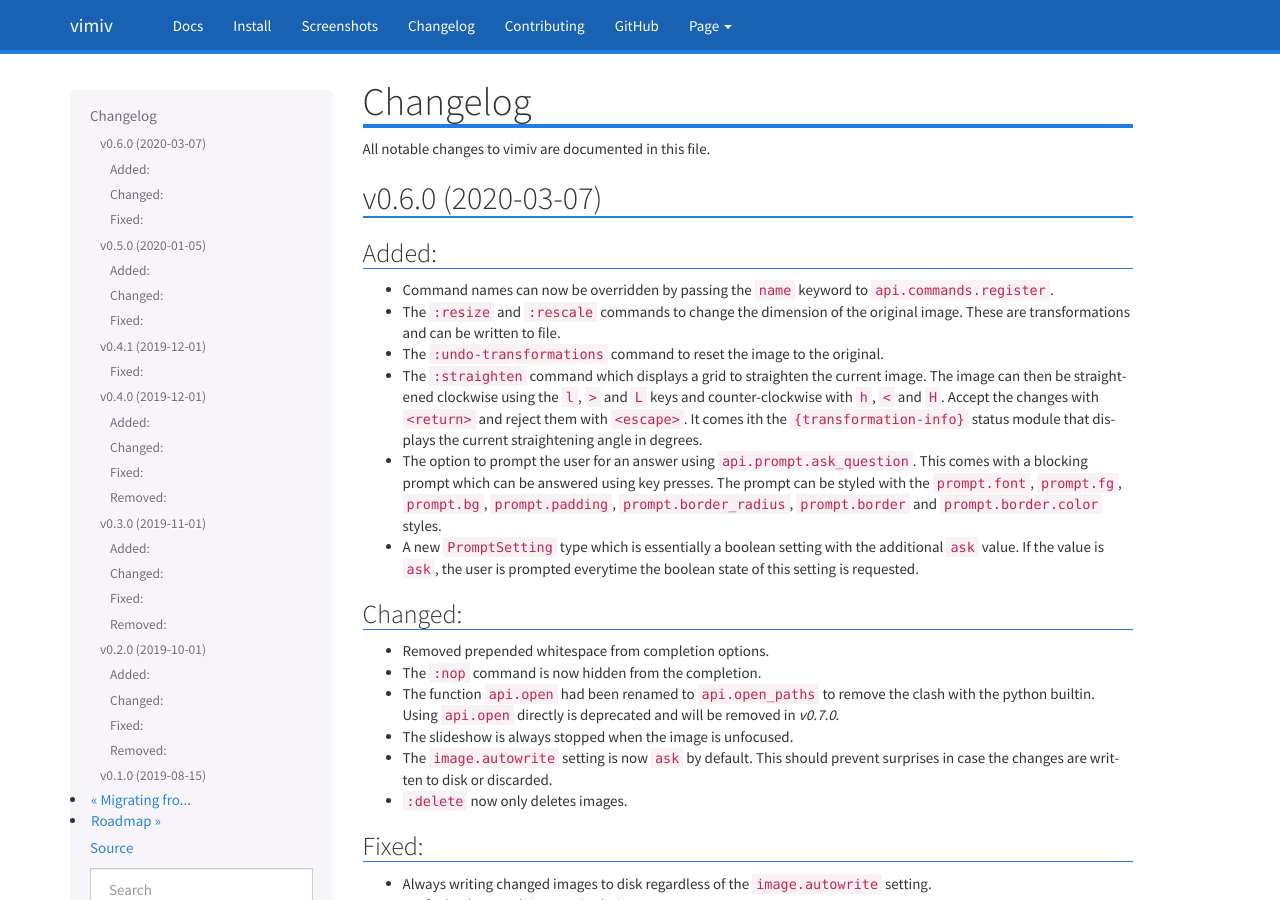
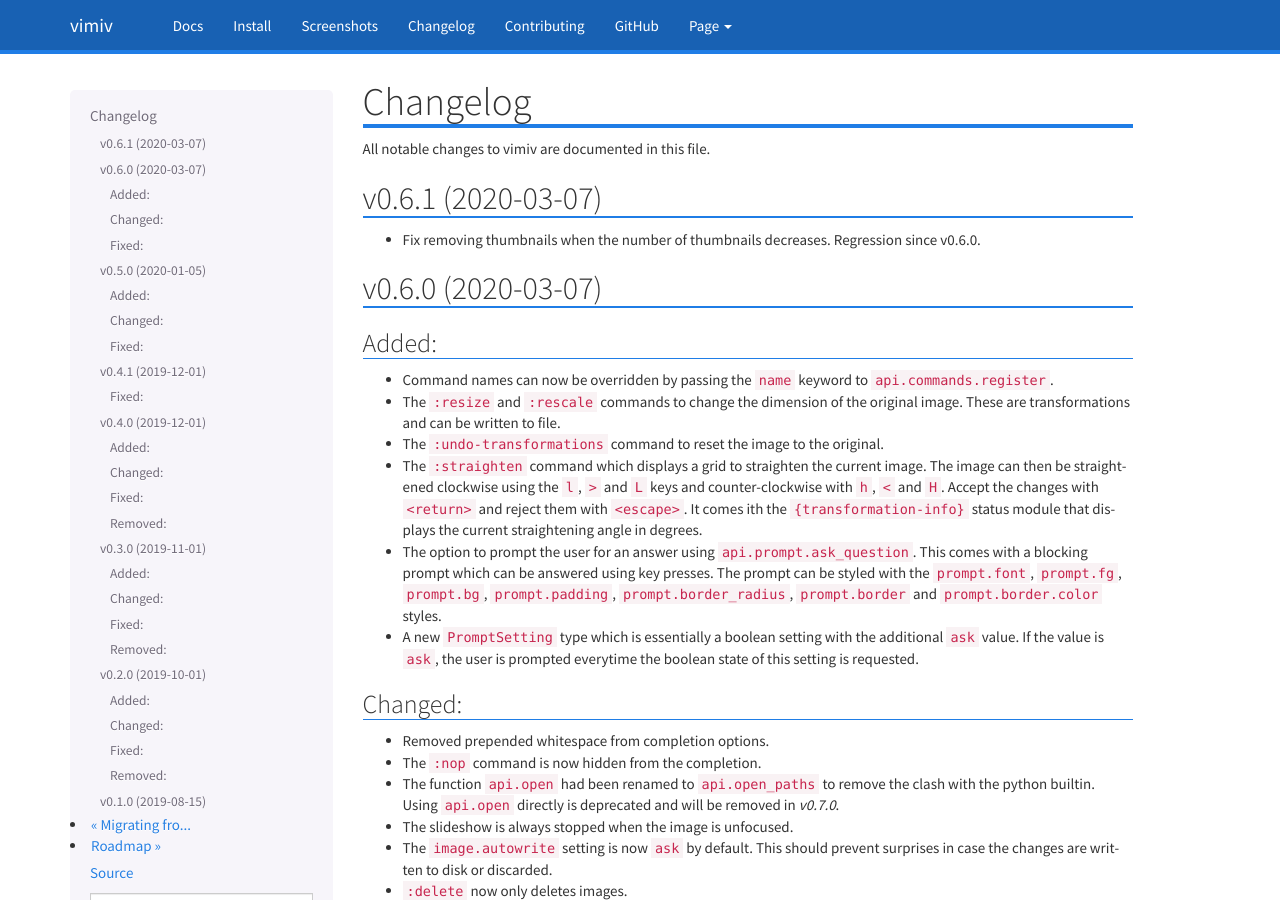
Before and after one commit to karlch/vimiv-qt, a Sphinx documentation site: the page built from docs/changelog.rst, in a window 1280 px wide and 900 px high. Built offline with Sphinx 7.4.7, drawn with Linux system fonts in a browser that asks for light colours.

Commit message:
Update changelog for v0.6.1

```diff
--- a/docs/changelog.rst
+++ b/docs/changelog.rst
@@ -2,6 +2,13 @@
 =========
 
 All notable changes to vimiv are documented in this file.
+
+v0.6.1 (2020-03-07)
+-------------------
+
+* Fix removing thumbnails when the number of thumbnails decreases. Regression since
+  v0.6.0.
+
 
 v0.6.0 (2020-03-07)
 -------------------
```
